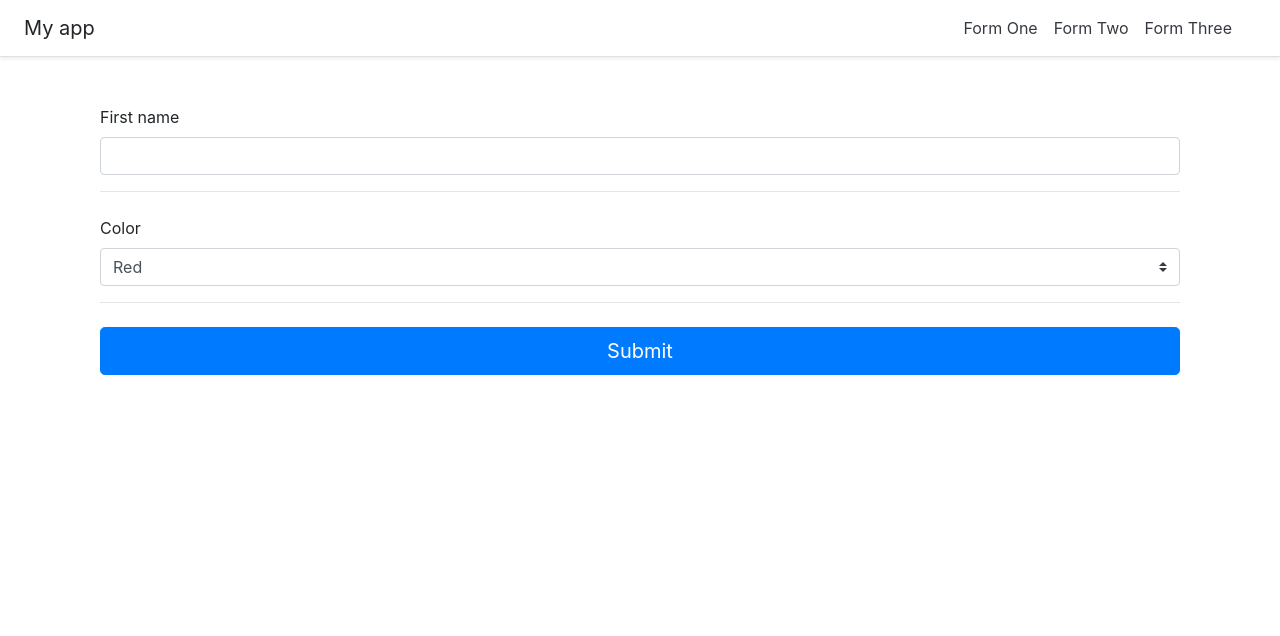
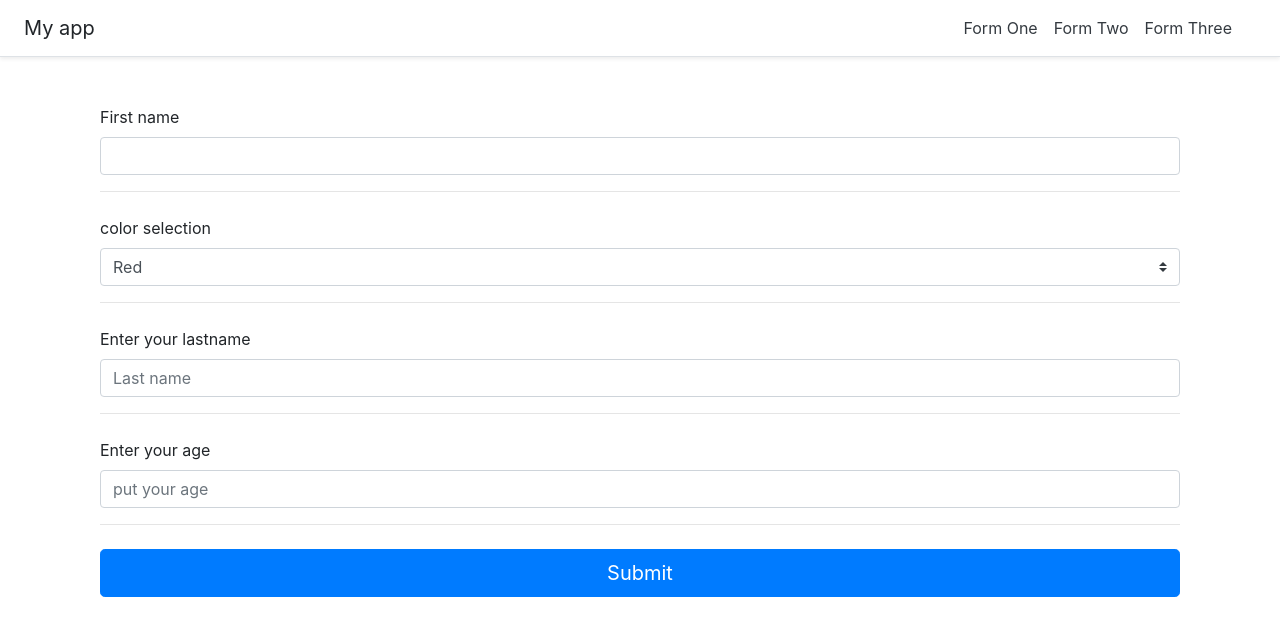
Before and after one commit to wolfpirker/react-fullstack-forms, a React (Create React App) app: page /formthree in a window 1280 px wide. Shown: the top 636 px of the page. Built offline with nearby package versions, Linux system fonts and the light colour scheme.

Commit message:
use Custom Fields in Formik, Forms 3

```diff
--- a/package.json
+++ b/package.json
@@ -38,5 +38,10 @@
       "last 1 firefox version",
       "last 1 safari version"
     ]
+  },
+  "devDependencies": {
+    "eslint-plugin-flowtype": "^8.0.3",
+    "eslint-plugin-import": "^2.25.4",
+    "eslint-plugin-react-hooks": "^4.2.1-rc.0-next-3dc41d8a2-20211223"
   }
 }
--- a/src/formThree.js
+++ b/src/formThree.js
@@ -5,16 +5,39 @@ import * as Yup from 'yup';
 const FormThree = () => {
 
     const formikProps = {
-        initialValues: { firstname: '', color: '' },
+        initialValues: { firstname: '', color: '', lastname: '', age: '' },
         validationSchema: Yup.object({
-            firstname: Yup
-                .string()
-                .required('Sorry, this is required')
+            firstname: Yup.string().required('Sorry, this is required'),
+            lastname: Yup.string().required('Sorry, this is required'),
+            age: Yup.string().required('Sorry, this is required')
         }),
         onSubmit: values => {
             console.log(values)
         }
     }
+
+    const formikInputCustomField = ({
+        field, // {name, value, onChange, onBlur}
+        form: { touched, errors },
+        ...props
+    }) => (
+        <>
+            <label htmlFor={field.name}>{props.labelName}</label>
+            <input
+                type="text"
+                className="form-control"
+                placeholder={props.placeholder}
+                {...field}
+            />
+            {errors[field.name] && touched[field.name] ?
+                <span>{errors[field.name]}</span>
+                : null
+            }
+        </>
+
+    )
+
+
 
 
     return (
@@ -32,7 +55,7 @@ const FormThree = () => {
                                 : null}
                             <hr className="mb-4" />
 
-                            <label htmlFor="color">Color</label>
+                            <label htmlFor="color">color selection</label>
                             <Field
                                 as="select"
                                 name="color"
@@ -42,6 +65,23 @@ const FormThree = () => {
                                 <option value="green">Green</option>
                                 <option value="blue">Blue</option>
                             </Field>
+
+                            <hr className="mb-4" />
+
+                            <Field
+                                name="lastname"
+                                component={formikInputCustomField}
+                                placeholder="Last name"
+                                labelName="Enter your lastname"
+                            />
+
+                            <hr className="mb-4" />
+                            <Field
+                                name="age"
+                                component={formikInputCustomField}
+                                placeholder="put your age"
+                                labelName="Enter your age"
+                            />
 
                             <hr className="mb-4" />
                             <button className="btn btn-primary btn-lg btn-block" type="submit">
```
Also changed, not shown: 2 other files (tests, documents, lock files or other folders).
